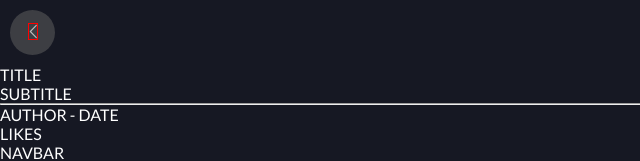
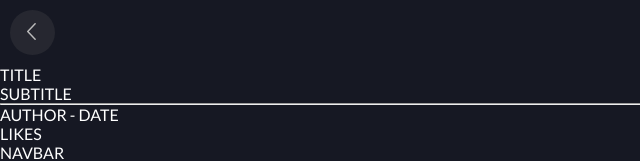
Before and after one commit to abbasnake/scandi, a Vue app in the folder client/: page /#/ in a window 1280 px wide. Shown: the top 161 px of the page, without its empty margins (0-640 px from the left). Built offline with nearby package versions, Linux system fonts and the light colour scheme.

Commit message:
back button somewhat finished visually

```diff
--- a/client/src/components/ButtonBack.vue
+++ b/client/src/components/ButtonBack.vue
@@ -9,7 +9,7 @@ export default {
   name: 'ButtonBack',
   methods: {
     onClick () {
-      console.log('I have been clicked')
+      console.log('ButtonBack has been clicked')
     }
   }
 }
@@ -17,14 +17,14 @@ export default {
 
 <style lang="scss" scoped>
   .button {
-    background-color: rgba(100, 100, 100, 0.5);
+    background-color: rgba(100, 100, 100, 0.2);
     border: none;
     border-radius: 50%;
     height: 45px;
     margin: 10px;
     padding: 10px;
     width: 45px;
-    &:hover {
+    &:hover > svg{
       fill: #ffffff;
     }
   }
--- a/client/src/components/IconArrow.vue
+++ b/client/src/components/IconArrow.vue
@@ -1,5 +1,5 @@
 <template>
-  <svg class="icon-arrow" xmlns="http://www.w3.org/2000/svg" viewBox="0 0 10 17">
+  <svg class="icon-arrow" xmlns="http://www.w3.org/2000/svg">
     <path class="shp0" d="M2.74,8.53l6.91,-7.17c0.29,-0.3 0.29,-0.78 0,-1.07c-0.29,-0.3 -0.75,-0.3 -1.03,0l-7.42,7.71c-0.29,0.3 -0.29,0.77 0,1.07l7.42,7.71c0.14,0.15 0.33,0.22 0.52,0.22c0.19,0 0.37,-0.07 0.52,-0.22c0.29,-0.3 0.29,-0.78 0,-1.07z" />
   </svg>
 </template>
@@ -12,12 +12,10 @@ export default {
 
 <style lang="scss" scoped>
 .icon-arrow {
-  border: 1px solid red;
   fill: #bbbbbb;
   height: 17px;
+  position: relative;
+  right: 2px;
   width: 10px;
-  // &:hover {
-  //   fill: #ffffff;
-  // }
 }
 </style>
```
